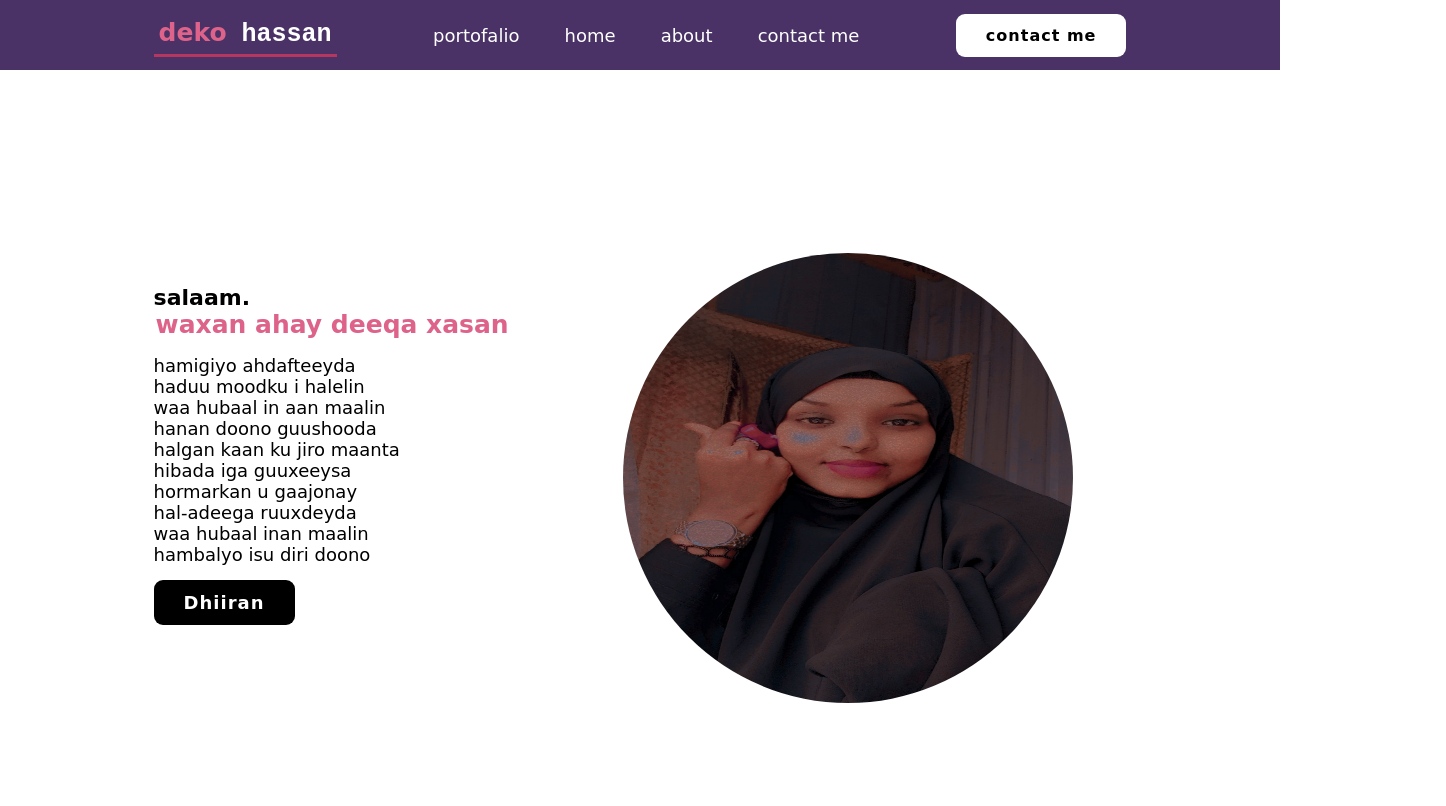
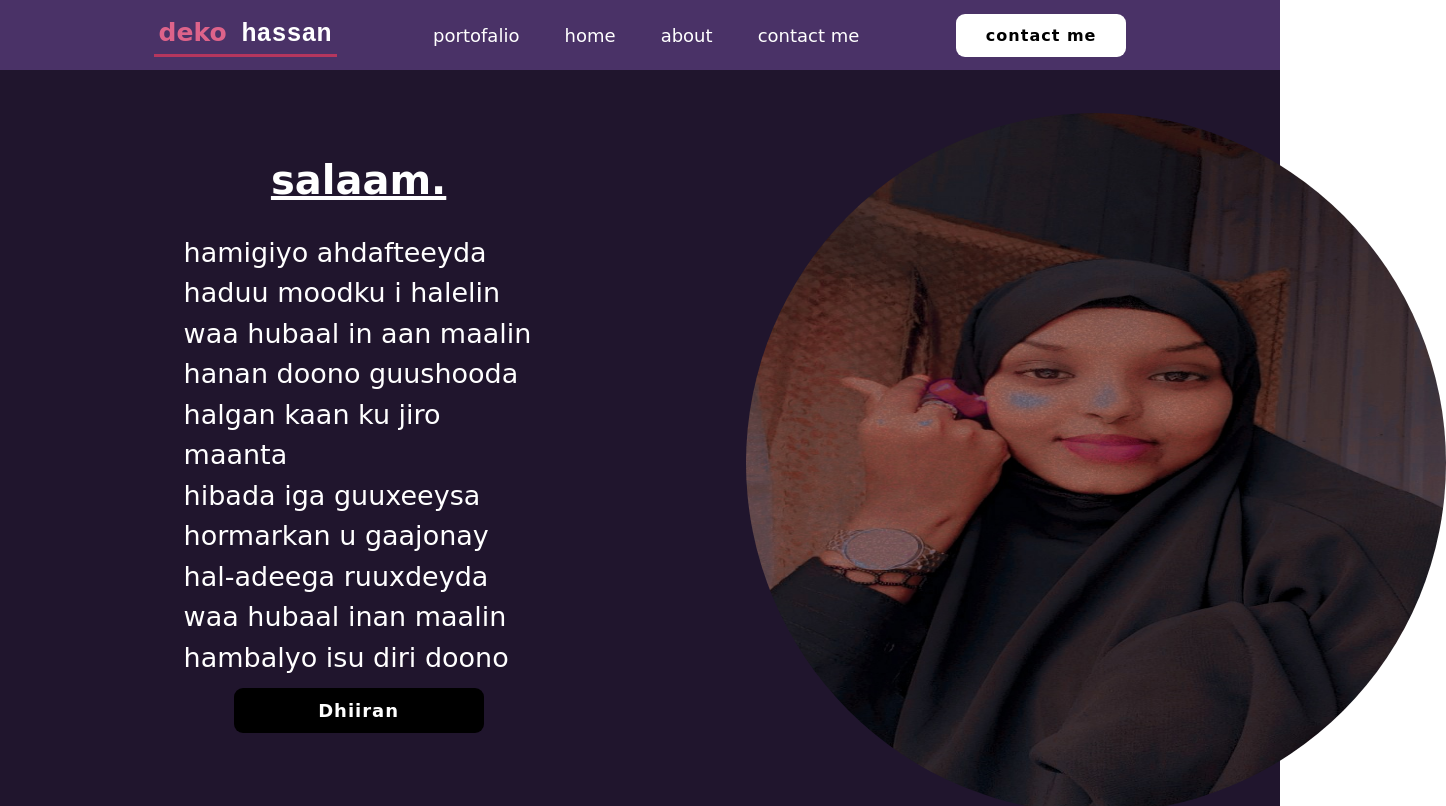
Before and after one commit to dagan-hassan/portfolio, a plain HTML site: page index.html in a window 1280 px wide. Shown: the top 806 px of the page, 1446 px wide, since content can reach past the window. Drawn offline with Linux system fonts and the light colour scheme.

Commit message:
first commit

```diff
--- a/index.html
+++ b/index.html
@@ -20,8 +20,8 @@
 </header>
 <section class="home">
     <div class="content">
-        <h2>salaam.</h2>
-        <h1> <span class="d">waxan ahay deeqa xasan</span></h1>
+        <h1>salaam.</h1>
+        <!-- <h1> <span class="d">waxan ahay deeqa xasan</span></h1> -->
          <p>
             hamigiyo ahdafteeyda<br>
     haduu moodku i halelin<br>
--- a/style.css
+++ b/style.css
@@ -6,6 +6,9 @@
     list-style: none;
     font-family: cursive;
 }
+/* body{
+    background-color: #2d1945;
+} */
 .header{
     position: fixed;
     width: 100%;
@@ -39,17 +42,17 @@
 }
 .logo:hover{
     color:black;
-    text-shadow: 0 0 25px orangered,
+    text-shadow: 0 0 25px rgb(110, 33, 192),
                  0 0 25px orangered;
 }
 span{
     color: #de638a;
 
 }
-.d{
+/* .d{
     border: 2px solid white;
     border-radius: 50%;
-}
+} */
 .navbar a{
     font-size: 18px;
     color: white;
@@ -76,42 +79,61 @@ span{
     border-radius: 9px;
 }
 .contact:hover{
-    background-color: #de638a;;
+    background-color: #de638a;
     box-shadow: 0 0 25px whitesmoke;
 }
 .home{
     width: 100%;
     min-height: 100vh;
-    background-color: white;
+    background-color:   #20152d;
+    /* background-image: url(/images/stars.jpg); */
+    background-repeat: no-repeat;
+    background-size: cover;
+    background-position: center;
     display: flex;
     align-items: center;
     gap: 7em;
     padding: 30px 12% 0;
-    margin-top: 40px;
+    margin-top: 30px;
 }
 .home .content{
-    max-width: 800px;
+    /* max-width: 600px; */
+    margin-left: 30px;
+    display: grid;
+
 }
 .home .content h2{
     font-size: 22px;
 
 }
-.home .content h1{
+/* .home .content h1{
     font-size: 25px;
     line-height: 1.2;
 
-}
+} */
+ h1{
+    color: white;
+    font-size: 40px;
+    text-align: center;
+    text-decoration: underline;
+    margin-bottom: 20px;
+ }
 .home .content p{
-    font-size: 18px;
-    margin: 15px 0 15px;
+    font-size: 27px;
+    margin: 10px 0 10px;
+    line-height: 1.5;
+    font-family: cursive;
+    color: white;
+
 }
 .btn-box{
-    width: 346px;
+    width: 350px;
     display: flex;
     gap: 2em;
 
 }
 .btn1{
+    width: 250px;
     padding: 10px 28px;
     background-color: black;
     color: white;
@@ -121,16 +143,17 @@ span{
     letter-spacing: 1px;
     border: 2px solid transparent;
     border-radius: 9px;
+    margin-left: 50px;
 }
 .btn1:hover{
-    /* background-color: white; */
+
     background-color:  #de638a;
     color: black;
     border:2px solid black;
 }
 .btn2{
     padding: 10px 28px;
-    /* background-color: orangered; */
+    background-color: orangered;
     background-color: white;
     color: black;
     font-weight: 600;
@@ -147,10 +170,11 @@ span{
     border:2px solid black;
 }
 .image-box img{
-    width: 450px;
-    height: 450px;
-    margin-top: 50px;
+    width: 700px;
+    height: 700px;
+    margin-top: 40px;
     border-radius: 50%;
+    margin-left: 100px;
 
 }
 .about{
@@ -185,19 +209,24 @@ span{
 
 }
 .about-content p{
-    margin: 2em 0 2em;
+     margin: 2em 0 2em;
     color: white;
     font-size: 18px;
 
 }
-.contact-form h2{
+.contact-form   h2{
     text-align: center;
     margin-top: 3em;
-    margin-bottom: 13m;
+    margin-bottom: 10px;
     font-size: 36px;
+    /* background-color: #de638a; */
 }
+/* .contact-form{
+    background-color: #de638a;
+} */
 .contact-form form{
-    /* max-width: 50em; */
+
+    max-width: 50em;
     margin: 1rem auto;
     text-align: center;
     margin-bottom: 3rem;
@@ -208,6 +237,7 @@ span{
     display: flex;
     justify-content: center;
     flex-wrap: wrap;
+
 }
 .contact-form form .input-box input,
 .contact-form form textarea{
@@ -215,10 +245,12 @@ span{
     padding: 1.5em;
     font-size: 18px;
     color: black;
-    background-color: whitesmoke;
+    /* background-color: whitesmoke; */
     border-radius: 8rem;
     margin: 1rem 0;
     resize: none;
+    /* margin-bottom: 20px; */
+
 
 
 }
```
Also changed, not shown: images/sky.jpg (added), images/stars.jpg (added).
